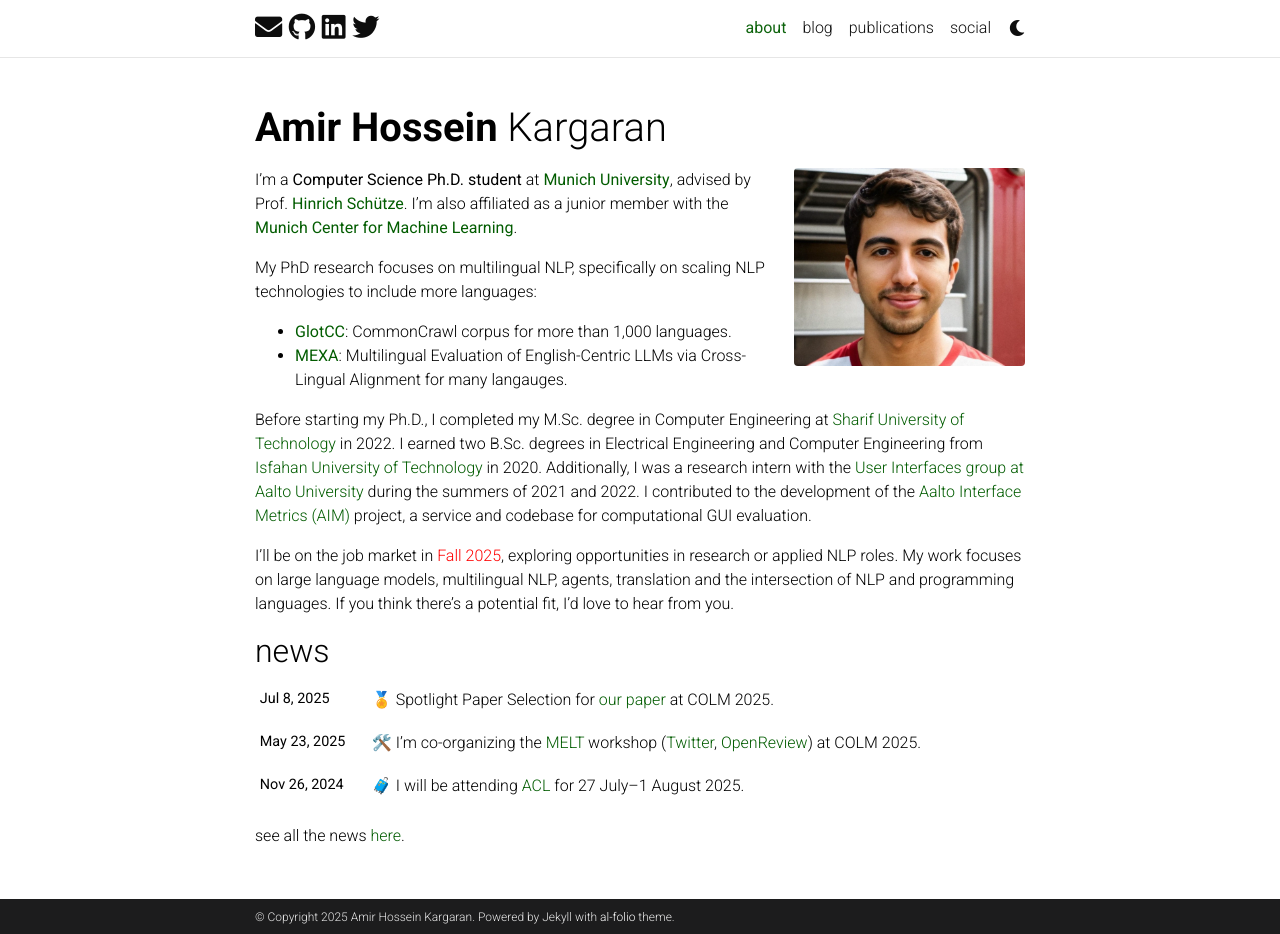
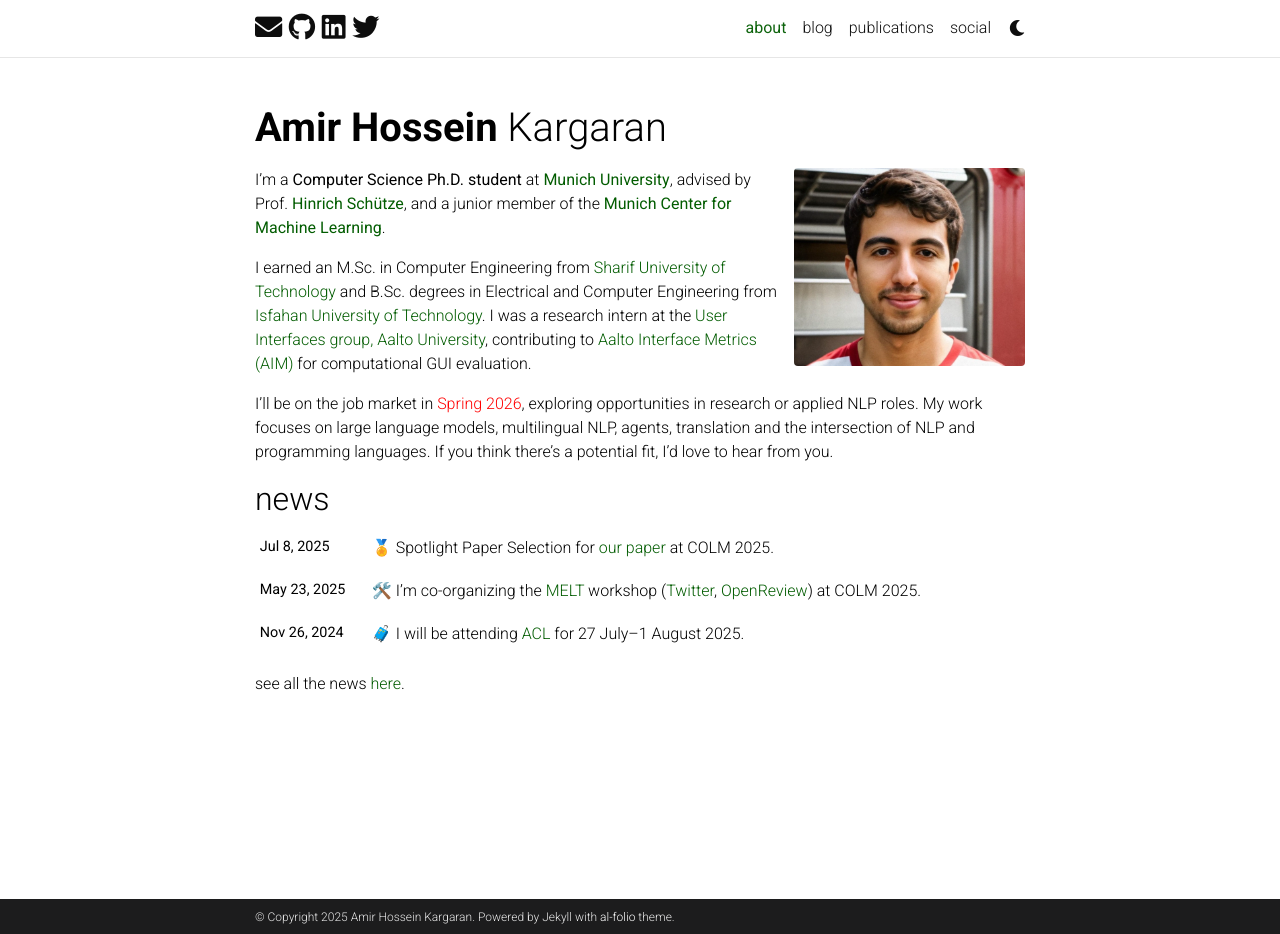
Before and after one commit to kargaranamir/kargaranamir.github.io, a Jekyll site: the page built from _pages/about.md, in a window 1280 px wide and 934 px high. Built offline with Jekyll 4.4.1, drawn with Linux system fonts in a browser that asks for light colours; comment, search, counter and statistics services are not loaded; a style sheet for code colours, icons or effects is not loaded.

Commit message:
update about

```diff
--- a/_pages/about.md
+++ b/_pages/about.md
@@ -14,20 +14,13 @@ selected_papers: false # includes a list of papers marked as "selected={true}"
 abs_social: false  # includes abstract social icons at the bottom of the page
 ---
 
-I'm a <b>Computer Science Ph.D. student</b> at [<b>Munich University</b>](https://cis.lmu.de), advised by Prof. [<b>Hinrich Schütze</b>](https://scholar.google.com/citations?user=qIL9dWUAAAAJ). I'm also affiliated as a junior member with the [<b>Munich Center for Machine Learning</b>](https://mcml.ai).
+I'm a <b>Computer Science Ph.D. student</b> at [<b>Munich University</b>](https://cis.lmu.de), advised by Prof. [<b>Hinrich Schütze</b>](https://scholar.google.com/citations?user=qIL9dWUAAAAJ), and a junior member of the [<b>Munich Center for Machine Learning</b>](https://mcml.ai).
 
-My PhD research focuses on multilingual NLP, specifically on scaling NLP technologies to include more languages:
-
-- [<b>GlotCC</b>](https://github.com/cisnlp/GlotCC): CommonCrawl corpus for more than 1,000 languages.
-- [<b>MEXA</b>](https://github.com/cisnlp/MEXA): Multilingual Evaluation of English-Centric LLMs via Cross-Lingual Alignment for many langauges.
-
-
-
-Before starting my Ph.D., I completed my M.Sc. degree in Computer Engineering at [Sharif University of Technology](https://en.sharif.edu/) in 2022. I earned two B.Sc. degrees in Electrical Engineering and Computer Engineering from [Isfahan University of Technology](http://english.iut.ac.ir/) in 2020. Additionally, I was a research intern with the [User Interfaces group at Aalto University](http://userinterfaces.aalto.fi/) during the summers of 2021 and 2022. I contributed to the development of the [Aalto Interface Metrics (AIM)](https://github.com/aalto-ui/aim) project, a service and codebase for computational GUI evaluation.
+I earned an M.Sc. in Computer Engineering from [Sharif University of Technology](https://en.sharif.edu/)  and B.Sc. degrees in Electrical and Computer Engineering from [Isfahan University of Technology](http://english.iut.ac.ir/). I was a research intern at the [User Interfaces group, Aalto University](http://userinterfaces.aalto.fi/), contributing to [Aalto Interface Metrics (AIM)](https://github.com/aalto-ui/aim) for computational GUI evaluation.
 
 
 <p>
-  I’ll be on the job market in <span style="color:red;">Fall 2025</span>, exploring opportunities in research or applied NLP roles.
+  I’ll be on the job market in <span style="color:red;">Spring 2026</span>, exploring opportunities in research or applied NLP roles.
   My work focuses on large language models, multilingual NLP, agents, translation and the intersection of NLP and programming languages.
   If you think there’s a potential fit, I’d love to hear from you.
 </p>
```
